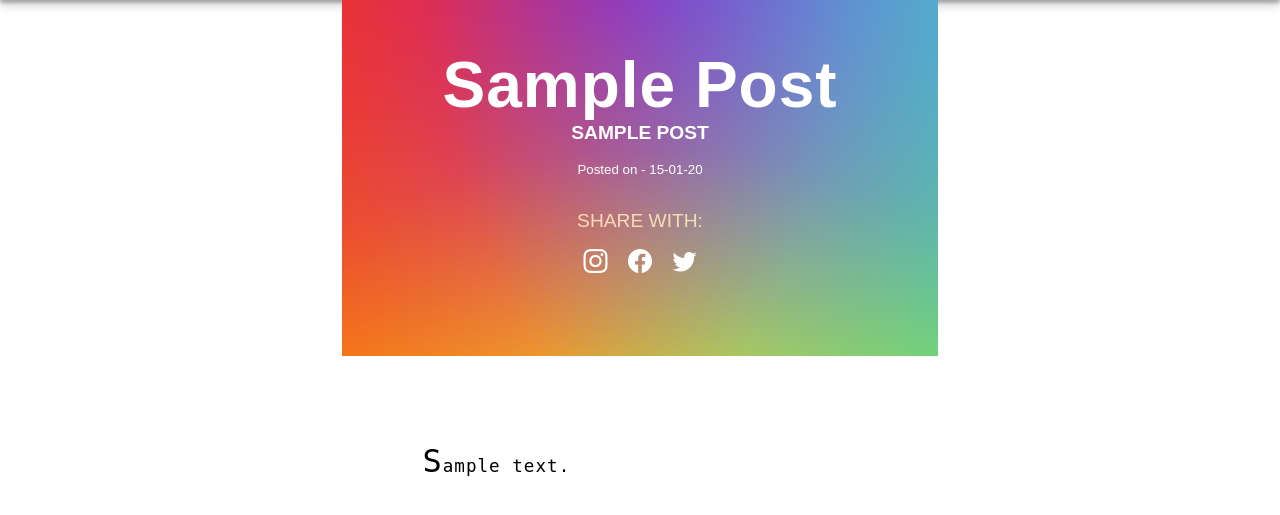
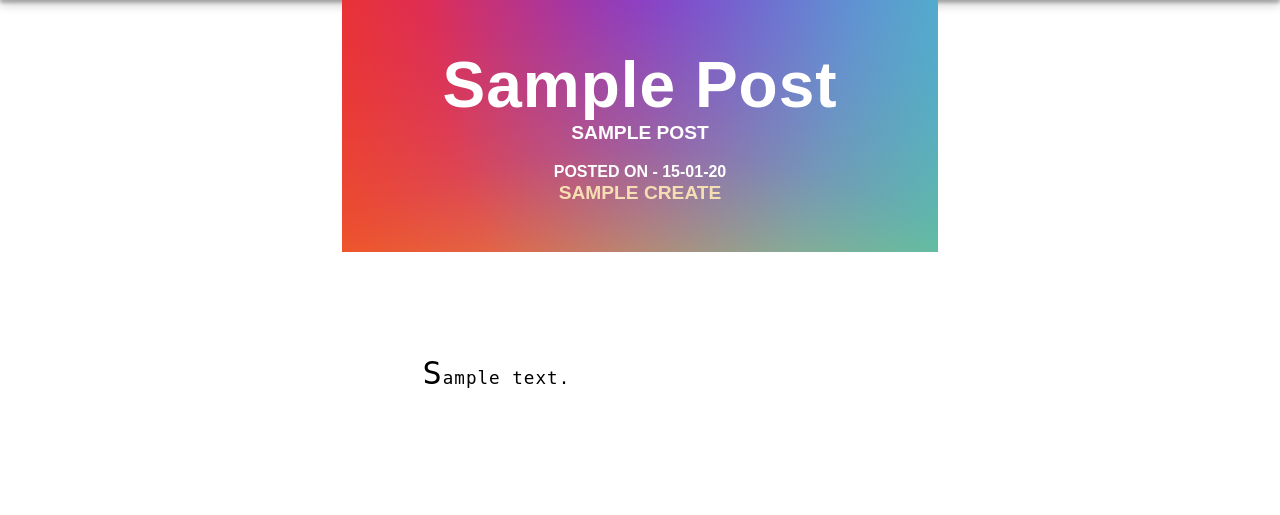
Before and after one commit to tobassum786/c4m-blog, a Flask app: template app/templates/post.html in a window 1280 px wide. Shown: the part 64-579 px from the top of the page. Run offline with Flask 3, Linux system fonts and the light colour scheme; tables that the repository leaves empty hold one stand-in row (values such as "Sample post"); the template is opened without the code that fills it: values that come from a table or form of the project are taken from there, most other values are stand-ins (such as "Sample title", 1, 10 or a date in 2020); some libraries are stand-ins or nearby versions.

Commit message:
build post shere on three networks

```diff
--- a/app/static/css/styles.css
+++ b/app/static/css/styles.css
@@ -443,21 +443,26 @@
 	padding: 2rem;
 }
 
+.post_header .social-share a {
+	margin: 0.5rem;
+	color: white;
+	font-size: 1em;
+	border: 1px solid white;
+	line-height: 32px;
+	width: 32px;
+	height: 32px;
+	display: inline-block;
+	text-align: center;
+	vertical-align: middle;
+}
 
-.social-share p {
+
+.post_header {
 	font-size: 1.2rem;
 	text-transform: uppercase;
 	color: wheat;
 	margin-bottom: 1rem;
-}
-
-.social-share i {
-	font-size: 1.5rem;
-	padding: 0.5rem;
-}
-
-.social-share a:hover {
-	color: burlywood;
+	font-weight: bold;
 }
 
 /*post content container*/
--- a/app/templates/post.html
+++ b/app/templates/post.html
@@ -2,6 +2,8 @@
 {% block title %}Post{% endblock %}
 
 {% block content %}
+
+{{ share.load() }}
 
 
 <div class="main-container">
@@ -12,18 +14,7 @@
 				<h4>{{ one_post.sub_title }}</h4>
 				<small>Posted on - {{ one_post.posted_date.strftime('%d-%m-%y') }}</small>
 			</div>
-			<div class="social-share">
-				<p>share with:</p>
-				<a href="#">
-					<i class="bi bi-instagram"></i>
-				</a>
-				<a href="#">
-					<i class="bi bi-facebook"></i>
-				</a>
-				<a href="#">
-					<i class="bi bi-twitter"></i>
-				</a>
-			</div>
+			{{ share.create(title='share with: ', sites = "facebook, twitter, linkedin", align="center") }}
 		</div>
 		<div class="post_content">
 			<p>{{ one_post.post_content | safe }}</p>
```
